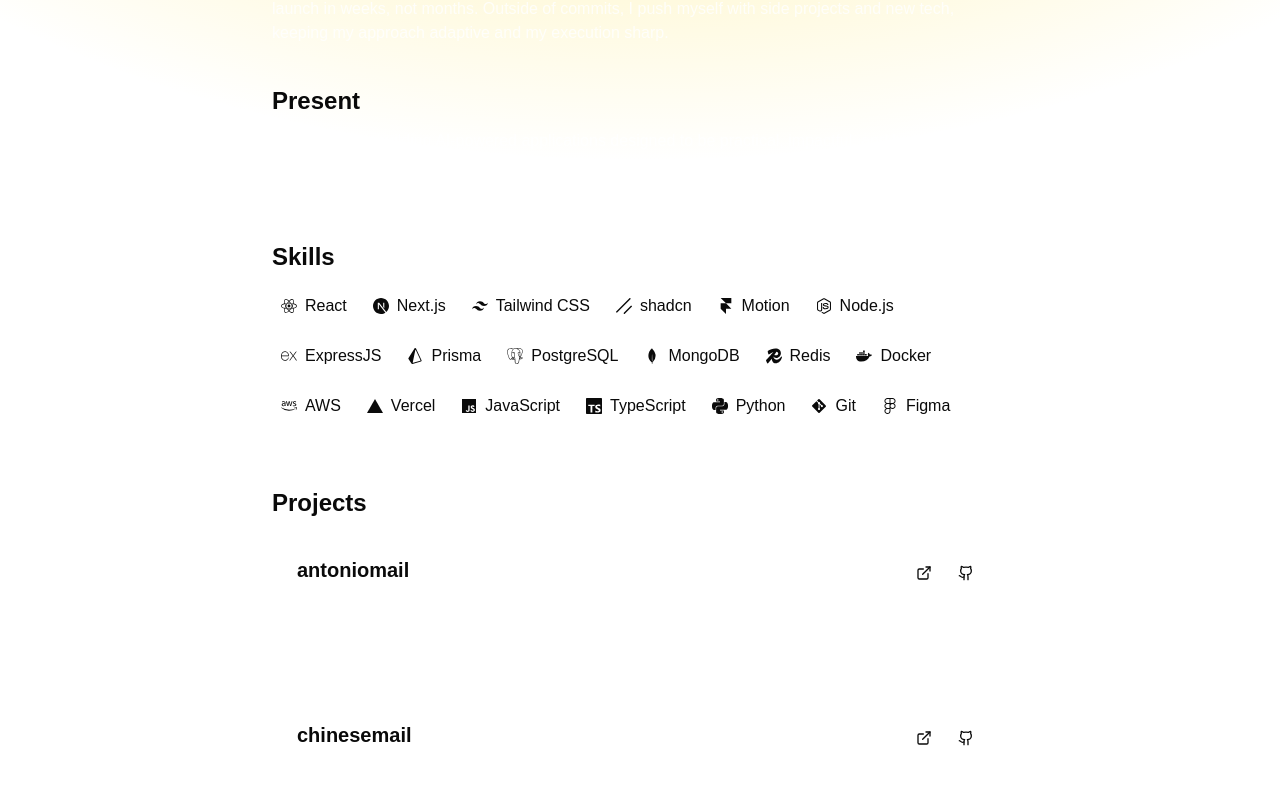
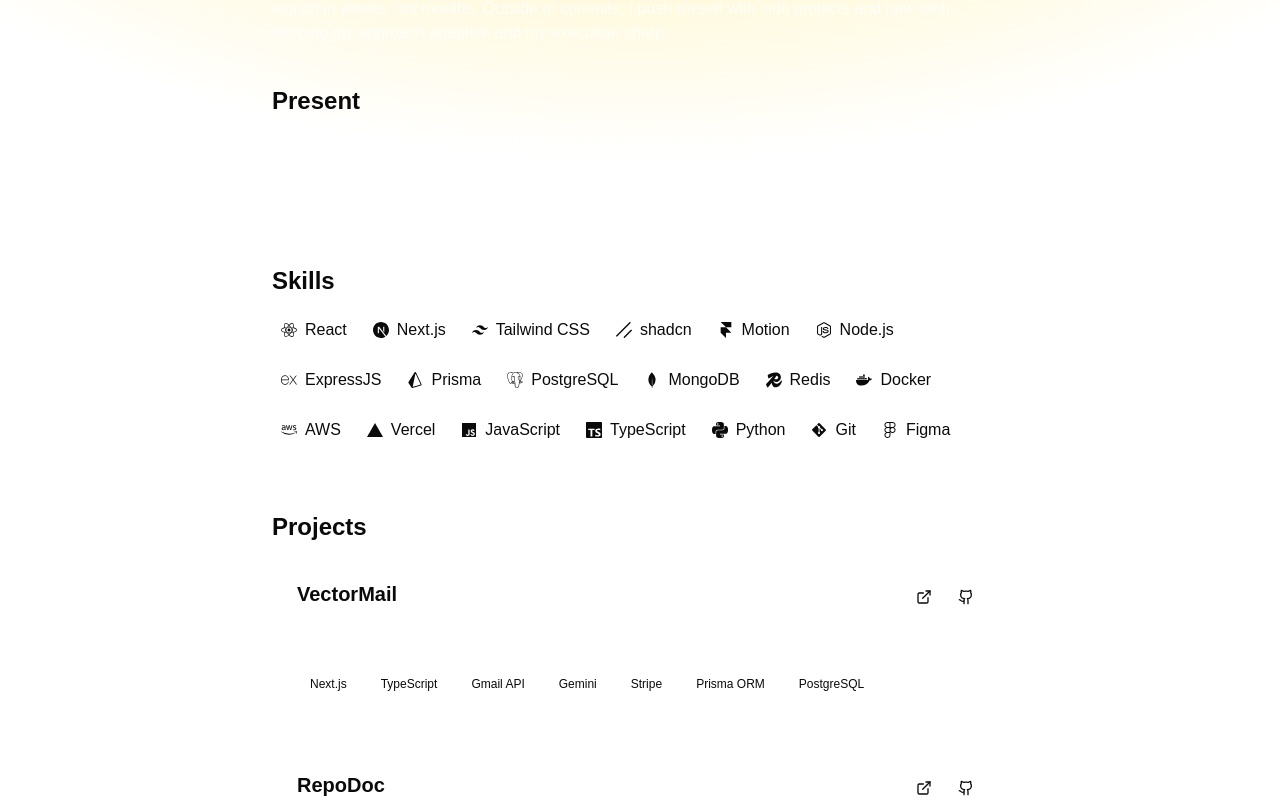
Before and after one commit to parbhatkapila4/portfolio, a Next.js app: page / in a window 1280 px wide. Shown: the part 318-1120 px from the top of the page. Built offline with nearby package versions, Linux system fonts and the light colour scheme.

Commit message:
Some Updtes

```diff
--- a/src/components/About.tsx
+++ b/src/components/About.tsx
@@ -58,7 +58,7 @@
         transition={{ duration: 0.6, delay: 1.8, ease: "easeOut" }}
       >
         {`
-        Right now, I'm building AI-powered applications designed to be practical, impactful, and built to last. My focus is simple: ship fast, own the work, and deliver products that unlock growth. If you are a founder looking for someone who can take an idea from zero to live without hand-holding, let's talk.`}
+        Right now, I’m building AI-powered collaboration systems that turn meetings into living knowledge. Real-time agents, searchable transcripts, and post-call intelligence are wired into full-stack workflows with auth, payments, and background jobs. My focus is simple: ship fast, own the stack, and deliver systems that cut hours of work into seconds and scale reliably as teams grow.`}
       </motion.p>
     </motion.section>
   );
--- a/src/components/Projects.tsx
+++ b/src/components/Projects.tsx
@@ -5,45 +5,53 @@
 import { ChevronDown, ExternalLink, Github, Play, X } from "lucide-react";
 const ProjectDesArray = [
   {
-    name: "antoniomail",
+    name: "VectorMail",
     description: "i will update it ",
     url: "",
     github: "",
     video: "",
-    tech: [],
+    tech: [
+      "Next.js",
+      "TypeScript",
+      "Gmail API",
+      "Gemini",
+      "Stripe",
+      "Prisma ORM",
+      "PostgreSQL",
+    ],
   },
   {
-    name: "chinesemail",
-    description: "i will update it ",
-    url: "",
-    github: "",
+    name: "RepoDoc",
+    description:
+      "RepoDoc is an AI-powered GitHub documentation tool solving one of engineering’s costliest problems: outdated, unreliable docs that waste millions of developer hours. Teams lose 25% productivity and 60% onboarding time to poor docs. RepoDoc auto-generates READMEs, enables AI Q&A, and seamless sharing - cutting waste by over 50%. ",
+    url: "https://repodoc.parbhat.dev/",
+    github: "https://github.com/parbhatkapila4/RepoDocs",
     video: "",
-    tech: [],
+    tech: [
+      "Next.js",
+      "OpenAI/Gemini API",
+      "PostgreSQL",
+      "TypeScript",
+      "Prisma ORM",
+      "Rag"
+    ],
   },
   {
-    name: "Pdfsummary",
-    description: "i will update it ",
+    name: "Visura AI",
+    description: "Visura AI is an AI-powered document intelligence platform built for the speed startups need. It transforms dense PDFs into 30-second executive summaries, enables RAG-powered Q&A, and centralizes insights in a searchable hub - helping lean teams cut research time by 70% and make faster, smarter decisions. ",
     url: "",
-    github: "",
+    github: "https://github.com/parbhatkapila4/Visura",
     video: "",
-    tech: [],
+    tech: [
+      "Next.js",
+      "Gemini API",
+      "Stripe",
+      "Langchain",
+      "TypeScript",
+      "PostgreSQL",
+    ],
   },
-  {
-    name: "github",
-    description: "i will update it ",
-    url: "",
-    github: "",
-    video: "",
-    tech: [],
-  },
-  {
-    name: "saasFrontend",
-    description: "i will update it ",
-    url: "",
-    github: "",
-    video: "",
-    tech: [],
-  },
+
 ];
 
 const containerVariants = {
@@ -75,7 +83,8 @@
 
   return (
     <>
-      <motion.div className="mt-15"
+      <motion.div
+        className="mt-15"
         initial={{ opacity: 0, y: 20 }}
         animate={{ opacity: 1, y: 0 }}
         transition={{ duration: 0.6, delay: 5.0 }}
```
